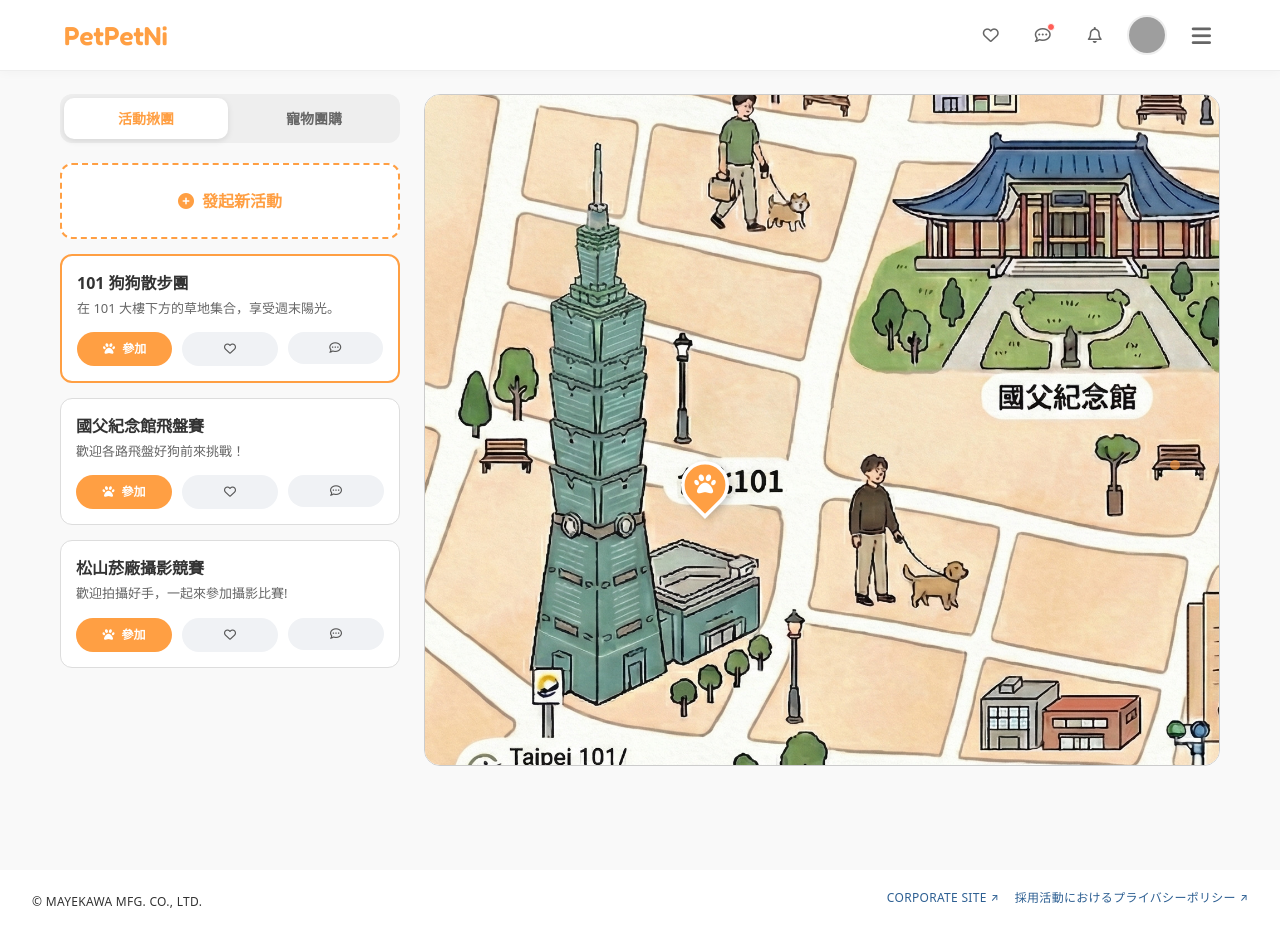
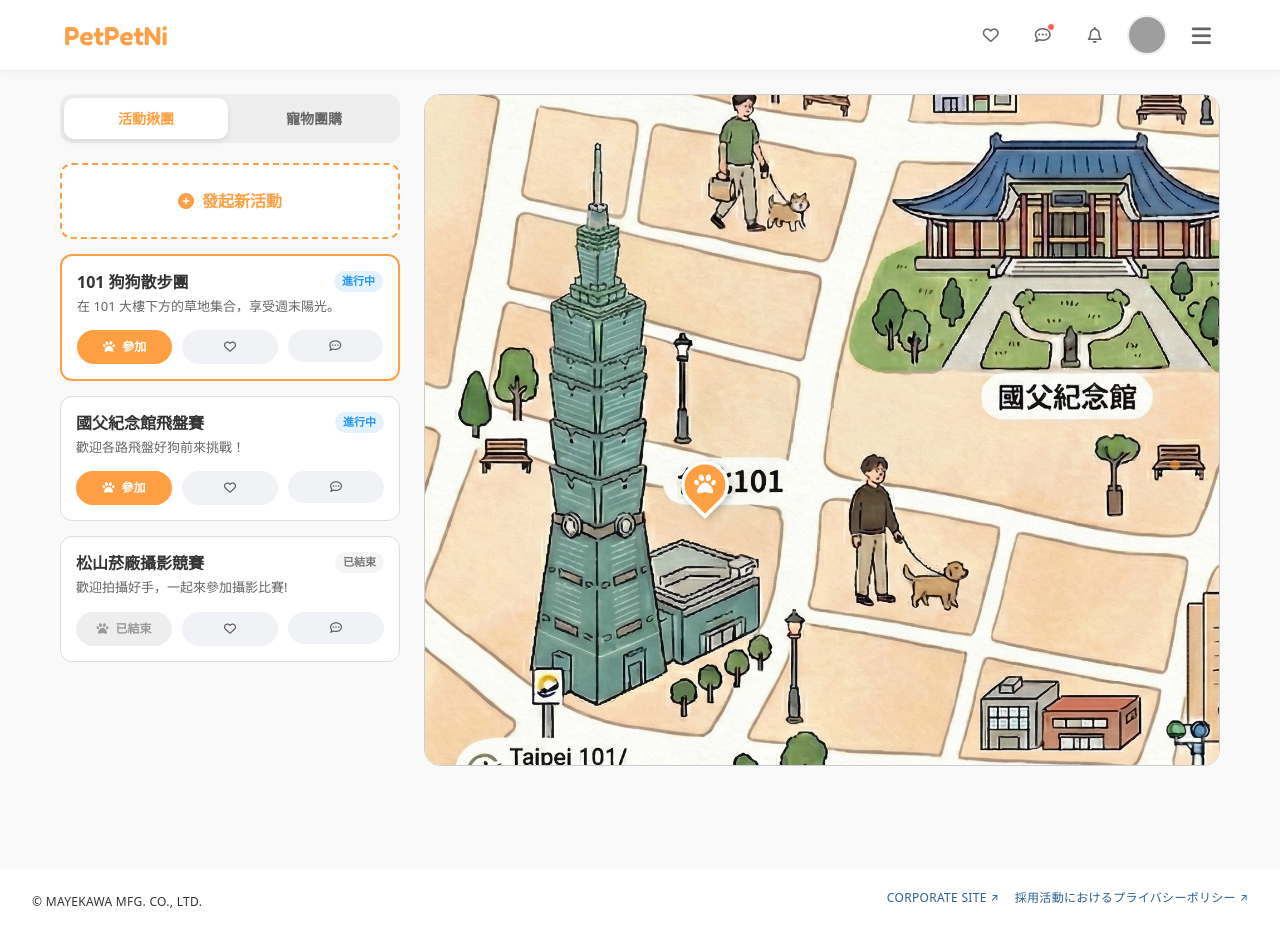
Before and after one commit to pet-human-pet/PetPetNi, a Vue app: page /event in a window 1280 px wide. Built offline with nearby package versions, Linux system fonts and the light colour scheme; grey boxes are pictures that could not be loaded; a web font is replaced by a local one.

Commit message:
db:新增活動發起狀態標籤

```diff
--- a/src/components/Events/EventSideBar.vue
+++ b/src/components/Events/EventSideBar.vue
@@ -37,6 +37,19 @@ function closeJoinModal() {
   joinModalOpen.value = false
   joinedEvent.value = null
 }
+
+function groupBuyBadge(status) {
+  const s = String(status || '').toLowerCase()
+
+  if (s === 'active' || s === 'ongoing' || s === '進行中') {
+    return { text: '進行中', cls: 'bg-[#e3f2fd] text-[#2196f3]' }
+  }
+  if (s === 'ended' || s === 'closed' || s === '已結束') {
+    return { text: '已結束', cls: 'bg-[#f5f5f5] text-[#777]' }
+  }
+  // 預設當作審核中（也吃 pending）
+  return { text: '審核中', cls: 'bg-[#fff3e0] text-[#ef6c00]' }
+}
 </script>
 
 <template>
@@ -72,7 +85,19 @@ function closeJoinModal() {
         @click="emit('select', evt)"
       >
         <div class="p-3.75 max-[800px]:p-3">
-          <div class="mb-1 text-[16px] font-bold">{{ evt.title }}</div>
+          <div class="mb-1 flex items-start justify-between gap-2">
+            <div class="text-[16px] leading-snug font-bold">
+              {{ evt.title }}
+            </div>
+
+            <span
+              class="shrink-0 rounded-full px-2 py-0.5 text-[11px] font-bold"
+              :class="groupBuyBadge(evt.status).cls"
+            >
+              {{ groupBuyBadge(evt.status).text }}
+            </span>
+          </div>
+
           <div
             class="[display:-webkit-box] overflow-hidden text-[13px] leading-[1.4] text-[#666] [-webkit-box-orient:vertical] [-webkit-line-clamp:2] max-[800px]:text-[12px]"
           >
@@ -83,10 +108,17 @@ function closeJoinModal() {
         <div class="flex gap-2.5 px-3.75 pb-3.75 max-[800px]:px-3 max-[800px]:pb-3.75">
           <button
             type="button"
-            class="h-8.5 flex-1 rounded-[17px] bg-[#ff9f43] text-[12px] font-bold text-white max-[800px]:h-8"
-            @click.stop="openJoinModal(evt)"
+            class="h-8.5 flex-1 rounded-[17px] text-[12px] font-bold max-[800px]:h-8"
+            :disabled="evt.status === 'ended'"
+            :class="
+              evt.status === 'ended'
+                ? 'cursor-not-allowed bg-[#eee] text-[#999]'
+                : 'bg-[#ff9f43] text-white'
+            "
+            @click.stop="evt.status !== 'ended' && openJoinModal(evt)"
           >
-            <i class="fa-solid fa-paw mr-1"></i> 參加
+            <i class="fa-solid fa-paw mr-1"></i>
+            {{ evt.status === 'ended' ? '已結束' : '參加' }}
           </button>
 
           <button
--- a/src/components/GroupBuy/GroupBuyDetail.vue
+++ b/src/components/GroupBuy/GroupBuyDetail.vue
@@ -23,7 +23,14 @@ const form = reactive({
   note: ''
 })
 
-const isValid = computed(() => form.name.trim() && form.phone.trim() && form.email.trim())
+const isValid = computed(() => form.name.trim() && form.phone.trim() && form.emailOk.trim())
+
+const emailOk = computed(() => {
+  const v = form.email.trim()
+  if (!v) return false
+  // 簡潔可靠版：夠用、不會過度嚴格
+  return /^[^\s@]+@[^\s@]+\.[^\s@]{2,}$/.test(v)
+})
 
 function openJoinForm() {
   if (hasApplied.value) return
@@ -42,7 +49,8 @@ function resetForm() {
 }
 
 function submitJoin() {
-  if (!isValid.value || !props.item) return
+  if (!props.item) return
+  if (!isValid.value) return
 
   emit('apply', {
     itemId: props.item.id,
@@ -81,7 +89,7 @@ watch(
         </div>
         <div class="flex gap-5 text-[14px] text-[#666]">
           <span><i class="fa-solid fa-users mr-1"></i>目標 {{ props.item.target }} 人</span>
-          <span><i class="fa-regular fa-clock mr-1"></i>截止: 2025/12/31</span>
+          <span><i class="fa-regular fa-clock mr-1"></i>截止: 2026/09/10</span>
         </div>
       </div>
 
@@ -134,8 +142,15 @@ watch(
                 v-model.trim="form.email"
                 type="email"
                 placeholder="例如：abc@gmail.com"
-                class="w-full rounded-xl border border-[#ddd] px-4 py-3 text-[14px] outline-none focus:border-[#ff9f43]"
+                class="w-full rounded-xl border px-4 py-3 text-[14px] outline-none focus:border-[#ff9f43]"
+                :class="form.email.trim() && !emailOk ? 'border-[#ff4d4f]' : 'border-[#ddd]'"
               />
+              <p
+                v-if="form.email.trim() && !emailOk"
+                class="mt-2 text-[12px] font-bold text-[#ff4d4f]"
+              >
+                Email 格式不正確，請輸入像 abc@gmail.com
+              </p>
             </label>
 
             <label class="block">
--- a/src/components/GroupBuy/GroupBuyForm.vue
+++ b/src/components/GroupBuy/GroupBuyForm.vue
@@ -351,13 +351,15 @@ function backToForm() {
 
         <!-- 聯絡方式 -->
         <div class="flex flex-col gap-1">
-          <label class="text-[13px] font-bold text-[#666]"
-            >聯絡方式<span class="text-[#ff4d4f]">*</span></label
-          >
+          <label class="text-[13px] font-bold text-[#666]">
+            聯絡方式 <span class="text-[#ff4d4f]">*</span>
+          </label>
+          <p class="text-[12px] text-[#999]">請填寫 Email 或台灣手機號碼（09xxxxxxxx）</p>
           <input
             v-model="form.contact"
-            placeholder="例如：LINE ID / IG / 電話 / Email"
-            class="rounded-lg border border-[#ddd] p-2.5 placeholder:text-[#999]"
+            placeholder="例如：09xxxxxxxx 或 name@example.com"
+            class="rounded-lg border bg-white p-2.5 text-[14px] placeholder:text-[#999]"
+            :class="errors.contact ? 'border-[#ff4d4f]' : 'border-[#ddd]'"
           />
           <p v-if="errors.contact" class="text-[12px] text-[#ff4d4f]">{{ errors.contact }}</p>
         </div>
--- a/src/components/Share/Header.vue
+++ b/src/components/Share/Header.vue
@@ -144,10 +144,10 @@ function toggleMenu() {
           <!-- ===== Mobile modal（<800px） ===== -->
           <teleport to="body">
             <div v-if="favOpen" class="hidden max-[800px]:block">
-              <div class="fixed inset-0 z-[2000] bg-black/30" @click="onBackdropClose" />
+              <div class="fixed inset-0 z-2000 bg-black/30" @click="onBackdropClose"></div>
 
               <div
-                class="fixed top-[60px] right-3 left-3 z-[2001] overflow-hidden rounded-2xl border border-[#eee] bg-white shadow-[0_10px_30px_rgba(0,0,0,0.18)]"
+                class="fixed top-15 right-3 left-3 z-2001 overflow-hidden rounded-2xl border border-[#eee] bg-white shadow-[0_10px_30px_rgba(0,0,0,0.18)]"
               >
                 <div class="flex items-center justify-between border-b border-[#eee] px-4 py-3">
                   <div class="font-bold text-[#333]">已收藏</div>
--- a/src/views/EventView.vue
+++ b/src/views/EventView.vue
@@ -73,21 +73,21 @@ const events = ref([
     locId: 1,
     title: '101 狗狗散步團',
     desc: '在 101 大樓下方的草地集合，享受週末陽光。',
-    status: 'approved'
+    status: 'active'
   },
   {
     id: 2,
     locId: 2,
     title: '國父紀念館飛盤賽',
     desc: '歡迎各路飛盤好狗前來挑戰！',
-    status: 'approved'
+    status: 'active'
   },
   {
     id: 3,
     locId: 3,
     title: '松山菸廠攝影競賽',
     desc: '歡迎拍攝好手，一起來參加攝影比賽!',
-    status: 'approved'
+    status: 'ended'
   }
 ])
 
@@ -125,7 +125,9 @@ const commentsByEvent = reactive({
     { id: 2, text: '建議帶水跟拾便袋～人也很多', createdAt: '2025-12-26 19:05' },
     { id: 3, text: '想問下次活動還會約嗎？', createdAt: '2025-12-26 20:10' }
   ],
-  2: [{ id: 4, text: '飛盤賽太可愛了，超多狗狗！', createdAt: '2025-12-25 16:40' }]
+  2: [{ id: 4, text: '飛盤賽太可愛了，超多狗狗！', createdAt: '2025-12-25 16:40' }],
+
+  3: [{ id: 3, text: '好喜歡攝影競賽，大家都好厲害！', createdAt: '2025-11-23 17:40' }]
 })
 
 const selectedEvent = computed(
@@ -150,13 +152,14 @@ const isMobileOverlayOpen = computed(
 
 /** refs：用來讓 pin click 可以 scroll 到卡片 */
 const eventSidebarRef = ref(null)
-const approvedEvents = computed(() => events.value.filter((e) => e.status === 'approved'))
+// ✅ sidebar 要顯示：approved + ended（不顯示 pending）
+const visibleEvents = computed(() => events.value.filter((e) => e.status !== 'pending'))
 
 function switchTab(next) {
   tab.value = next
   if (next === 'event') {
     rightView.value = 'map'
-    if (!selectedEventId.value && approvedEvents.value.length) selectEvent(approvedEvents.value[0])
+    if (!selectedEventId.value && visibleEvents.value.length) selectEvent(visibleEvents.value[0])
     return
   }
 
@@ -277,7 +280,7 @@ function showGroupBuyDetail(gb) {
 }
 
 onMounted(() => {
-  if (approvedEvents.value.length) selectEvent(approvedEvents.value[0])
+  if (visibleEvents.value.length) selectEvent(visibleEvents.value[0])
 })
 </script>
 
@@ -325,7 +328,7 @@ onMounted(() => {
         <EventSideBar
           v-show="tab === 'event'"
           ref="eventSidebarRef"
-          :events="approvedEvents"
+          :events="visibleEvents"
           :selected-id="selectedEventId"
           @select="selectEvent"
           @open-form="showEventForm"
```
Also changed, not shown: src/components/GroupBuy/GroupBuySidebar.vue (+17 -17 lines).
